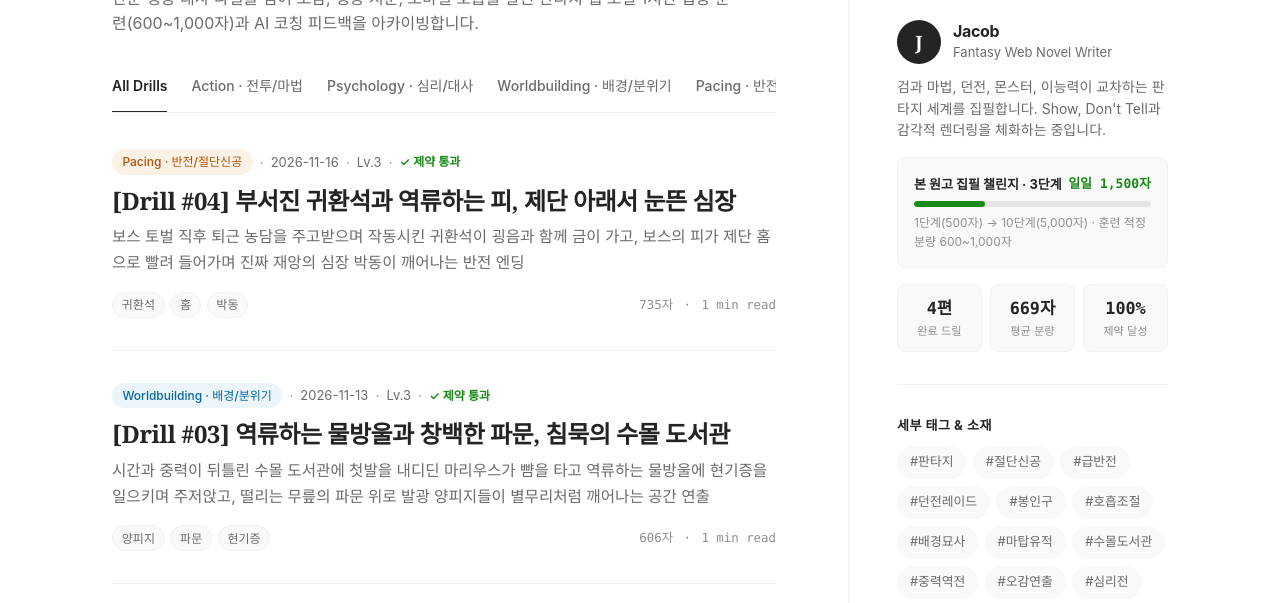
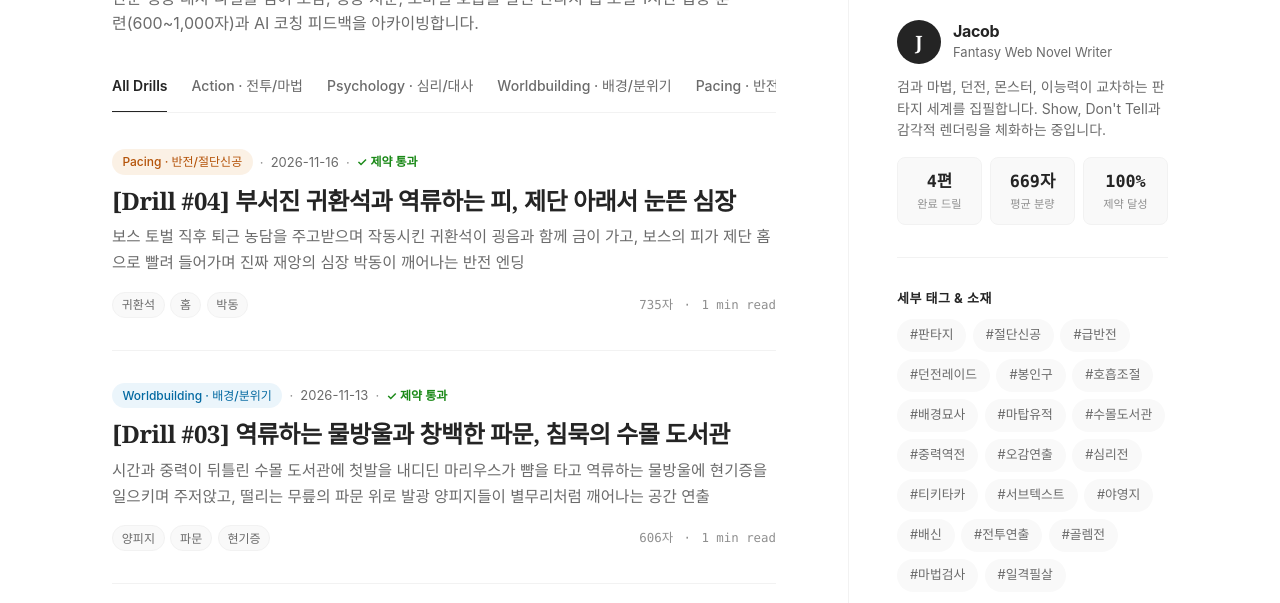
Before and after one commit to jacob3015/jacob3015.github.io, a plain HTML site: page index.html in a window 1280 px wide. Shown: the part 193-796 px from the top of the page. Drawn offline with Linux system fonts and the light colour scheme.

Commit message:
refactor: 본 원고 집필 챌린지 관련 문구 및 UI 제거, 훈련 아카이빙 집중화

```diff
--- a/assets/css/showcase.css
+++ b/assets/css/showcase.css
@@ -305,54 +305,6 @@
     margin-block-end: var(--space-md);
   }
 
-  /* Challenge Level Progress Box */
-  .challenge-card {
-    background-color: var(--bg-surface);
-    border: 1px solid var(--border-subtle);
-    border-radius: var(--radius-md);
-    padding: var(--space-md);
-    margin-block-end: var(--space-md);
-  }
-
-  .challenge-card-top {
-    display: flex;
-    align-items: center;
-    justify-content: space-between;
-    margin-block-end: 0.4rem;
-    font-size: 0.8125rem;
-  }
-
-  .challenge-level-label {
-    font-weight: 700;
-    color: var(--text-primary);
-  }
-
-  .challenge-quota {
-    font-family: var(--font-mono);
-    font-weight: 600;
-    color: var(--accent-primary);
-  }
-
-  .challenge-progress-track {
-    width: 100%;
-    height: 6px;
-    background-color: var(--border-strong);
-    border-radius: var(--radius-full);
-    overflow: hidden;
-    margin-block-end: 0.35rem;
-  }
-
-  .challenge-progress-fill {
-    height: 100%;
-    background-color: var(--accent-primary);
-    border-radius: var(--radius-full);
-  }
-
-  .challenge-caption {
-    font-size: 0.75rem;
-    color: var(--text-muted);
-  }
-
   /* Stats Grid */
   .stats-grid {
     display: grid;
--- a/assets/js/showcase.js
+++ b/assets/js/showcase.js
@@ -327,8 +327,6 @@ class DrillArchiveApp {
           <span class="meta-dot">·</span>
           <time datetime="${escapeHtml(dateStr)}">${escapeHtml(dateStr)}</time>
           <span class="meta-dot">·</span>
-          <span>Lv.${escapeHtml(String(post.drill_level || 3))}</span>
-          <span class="meta-dot">·</span>
           ${passedHtml}
         </div>
 
--- a/assets/js/site-components.js
+++ b/assets/js/site-components.js
@@ -155,25 +155,6 @@ class SiteHeader extends HTMLElement {
           gap: 0.85rem;
         }
 
-        .level-pill {
-          display: inline-flex;
-          align-items: center;
-          gap: 0.35rem;
-          padding: 0.25rem 0.65rem;
-          border-radius: 9999px;
-          font-size: 0.75rem;
-          font-weight: 600;
-          background-color: var(--accent-subtle, #e8f3e8);
-          color: var(--accent-primary, #1a8917);
-        }
-
-        .level-dot {
-          width: 6px;
-          height: 6px;
-          border-radius: 50%;
-          background-color: currentColor;
-        }
-
         .nav-link {
           color: var(--text-secondary, #6b6b6b);
           text-decoration: none;
@@ -225,10 +206,6 @@ class SiteHeader extends HTMLElement {
         </a>
 
         <nav class="nav-actions" aria-label="사이트 내비게이션">
-          <span class="level-pill" title="현재 본 원고 챌린지 단계: 3단계 (일일 최소 1,500자)">
-            <span class="level-dot"></span>
-            Lv.3 · 1,500자
-          </span>
           <a href="${homeUrl}" class="nav-link">Drills</a>
           <a href="https://github.com/jacob3015/jacob3015.github.io" target="_blank" rel="noopener noreferrer" class="nav-link">GitHub</a>
           <button id="theme-toggle" class="theme-btn" aria-label="다크/라이트 테마 전환" title="테마 전환">
--- a/data/posts.json
+++ b/data/posts.json
@@ -16,7 +16,6 @@
       "봉인구",
       "호흡조절"
     ],
-    "drill_level": 3,
     "char_count": 735,
     "keywords": [
       "귀환석",
@@ -45,7 +44,6 @@
       "중력역전",
       "오감연출"
     ],
-    "drill_level": 3,
     "char_count": 606,
     "keywords": [
       "양피지",
@@ -74,7 +72,6 @@
       "야영지",
       "배신"
     ],
-    "drill_level": 3,
     "char_count": 662,
     "keywords": [
       "나무 그릇",
@@ -102,7 +99,6 @@
       "마법검사",
       "일격필살"
     ],
-    "drill_level": 3,
     "char_count": 673,
     "keywords": [
       "실금",
--- a/index.html
+++ b/index.html
@@ -67,7 +67,7 @@
                         </div>
                     </div>
 
-                    <!-- Writer Profile & Main Novel Challenge Status -->
+                    <!-- Writer Profile & Training Statistics -->
                     <div class="sidebar-section">
                         <div class="writer-profile-header">
                             <div class="writer-avatar" aria-hidden="true">J</div>
@@ -79,17 +79,6 @@
                         <p class="writer-bio">
                             검과 마법, 던전, 몬스터, 이능력이 교차하는 판타지 세계를 집필합니다. Show, Don't Tell과 감각적 렌더링을 체화하는 중입니다.
                         </p>
-
-                        <div class="challenge-card">
-                            <div class="challenge-card-top">
-                                <span class="challenge-level-label">본 원고 집필 챌린지 · 3단계</span>
-                                <span class="challenge-quota">일일 1,500자</span>
-                            </div>
-                            <div class="challenge-progress-track" role="progressbar" aria-valuenow="3" aria-valuemin="1" aria-valuemax="10" aria-label="10단계 중 3단계 진행 중">
-                                <div class="challenge-progress-fill" style="width: 30%;"></div>
-                            </div>
-                            <p class="challenge-caption">1단계(500자) → 10단계(5,000자) · 훈련 적정 분량 600~1,000자</p>
-                        </div>
 
                         <div class="stats-grid">
                             <div class="stat-cell">
--- a/scripts/build-posts.mjs
+++ b/scripts/build-posts.mjs
@@ -360,7 +360,6 @@ function generatePostHtml(postMeta, sections) {
             <header class="article-header">
                 <div class="article-category-row">
                     <span class="pill ${escapeHtml(themeClass)}">${escapeHtml(themeLabel)}</span>
-                    <span class="pill">본 원고 Lv.${escapeHtml(String(postMeta.drill_level || 3))}</span>
                 </div>
 
                 <h1 class="article-title">${escapeHtml(postMeta.title)}</h1>
@@ -466,7 +465,6 @@ function buildAll() {
       categories,
       theme,
       tags: Array.isArray(meta.tags) ? meta.tags : ['판타지'],
-      drill_level: Number(meta.drill_level) || 3,
       char_count: charCount,
       keywords: Array.isArray(meta.keywords) ? meta.keywords : [],
       constraint_passed: meta.constraint_passed !== false,
--- a/scripts/validate-posts.mjs
+++ b/scripts/validate-posts.mjs
@@ -24,7 +24,6 @@ const REQUIRED_MANIFEST_FIELDS = [
   'date',
   'categories',
   'tags',
-  'drill_level',
   'char_count',
   'keywords',
   ' summary'.trim(),
```
Also changed, not shown: posts/2026-11-09-drill-01-black-iron-golem-counter/index.html (+0 -1 lines), posts/2026-11-11-drill-02-campfire-soup-subtext/index.html (+0 -1 lines), posts/2026-11-13-drill-03-submerged-library-reverse-gravity/index.html (+0 -1 lines), posts/2026-11-16-drill-04-shattered-return-stone-guardian-heartbeat/index.html (+0 -1 lines), 6 other files.
